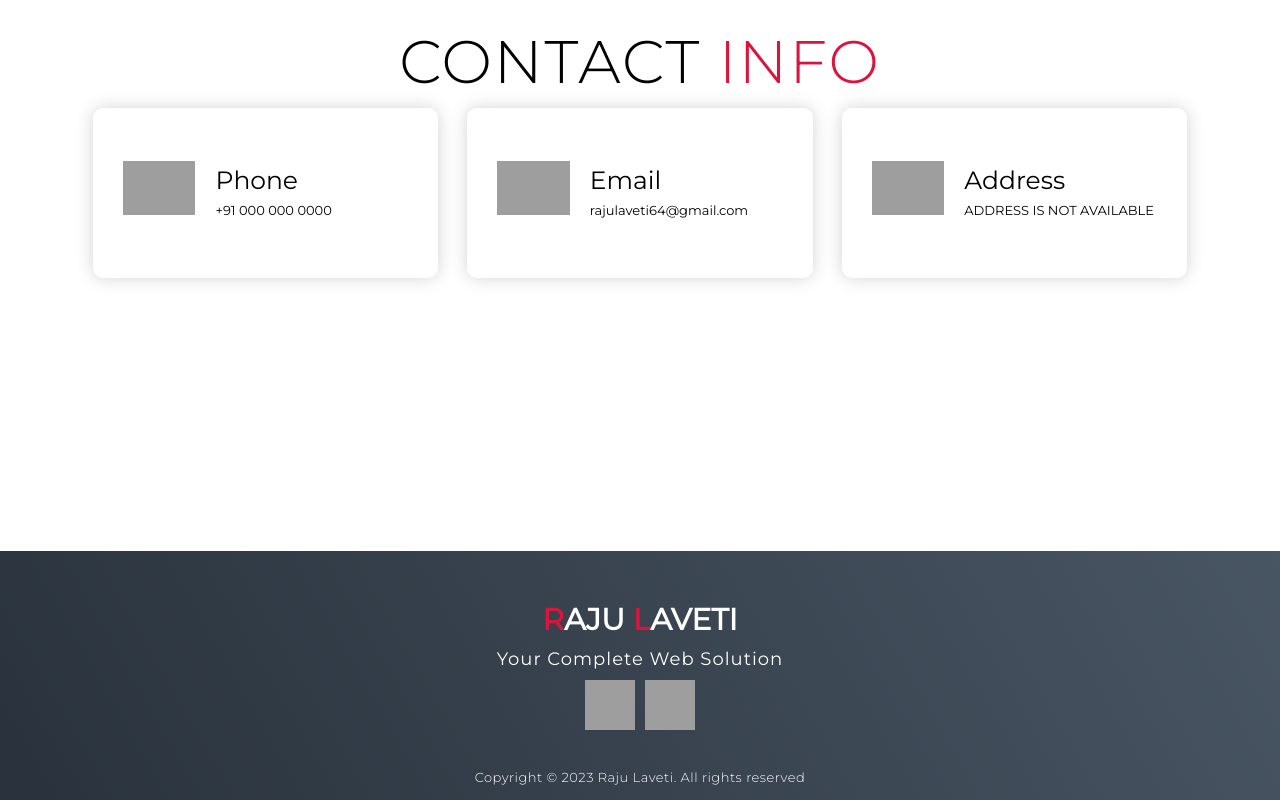
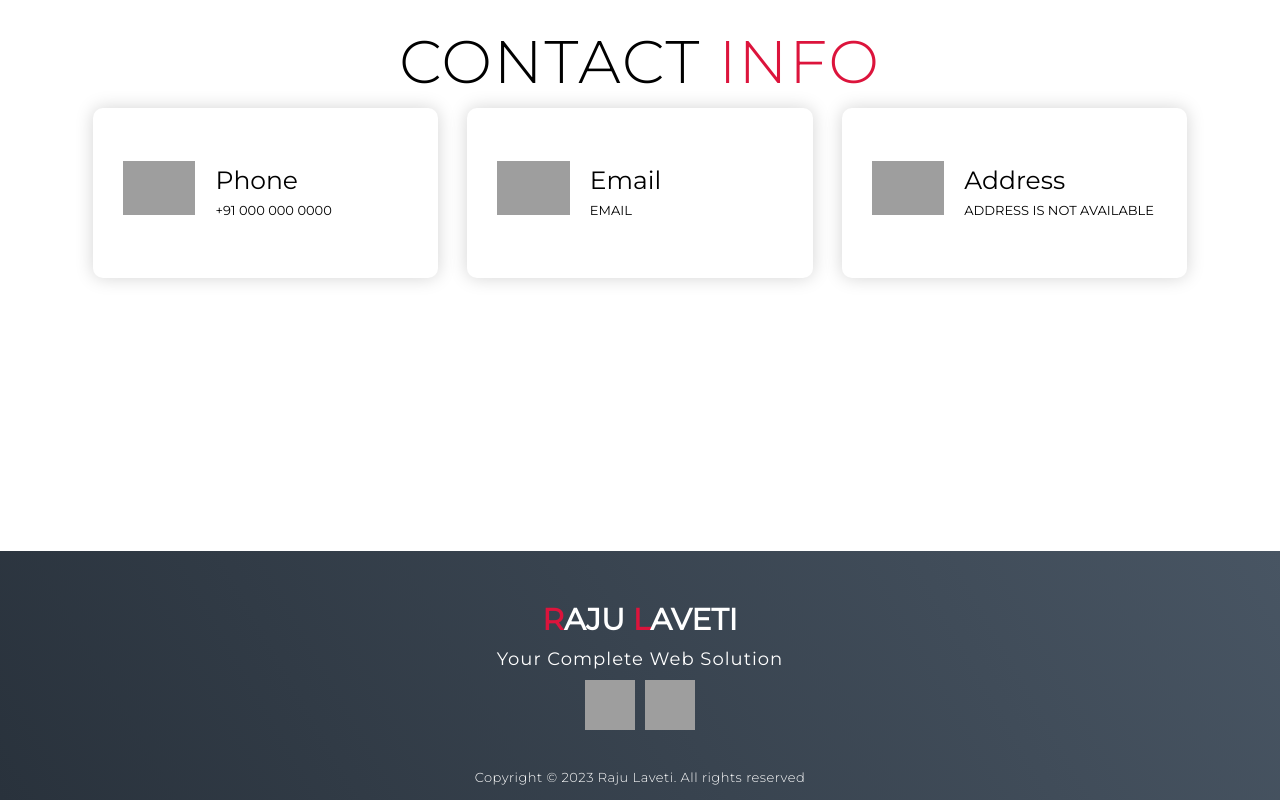
Before and after one commit to rajulaveti/personal-website, a plain HTML site: page index.html in a window 1280 px wide. Shown: the part 3890-4690 px from the top of the page. Drawn offline with Linux system fonts and the light colour scheme; grey boxes are pictures that could not be loaded.

Commit message:
Update index.html

```diff
--- a/index.html
+++ b/index.html
@@ -148,7 +148,7 @@
           <div class="icon"><img src="https://img.icons8.com/bubbles/100/000000/new-post.png" /></div>
           <div class="contact-info">
             <h1>Email</h1>
-            <h2>rajulaveti64@gmail.com</h2>
+            <h2>EMAIL</h2>
 
           </div>
         </div>
```
